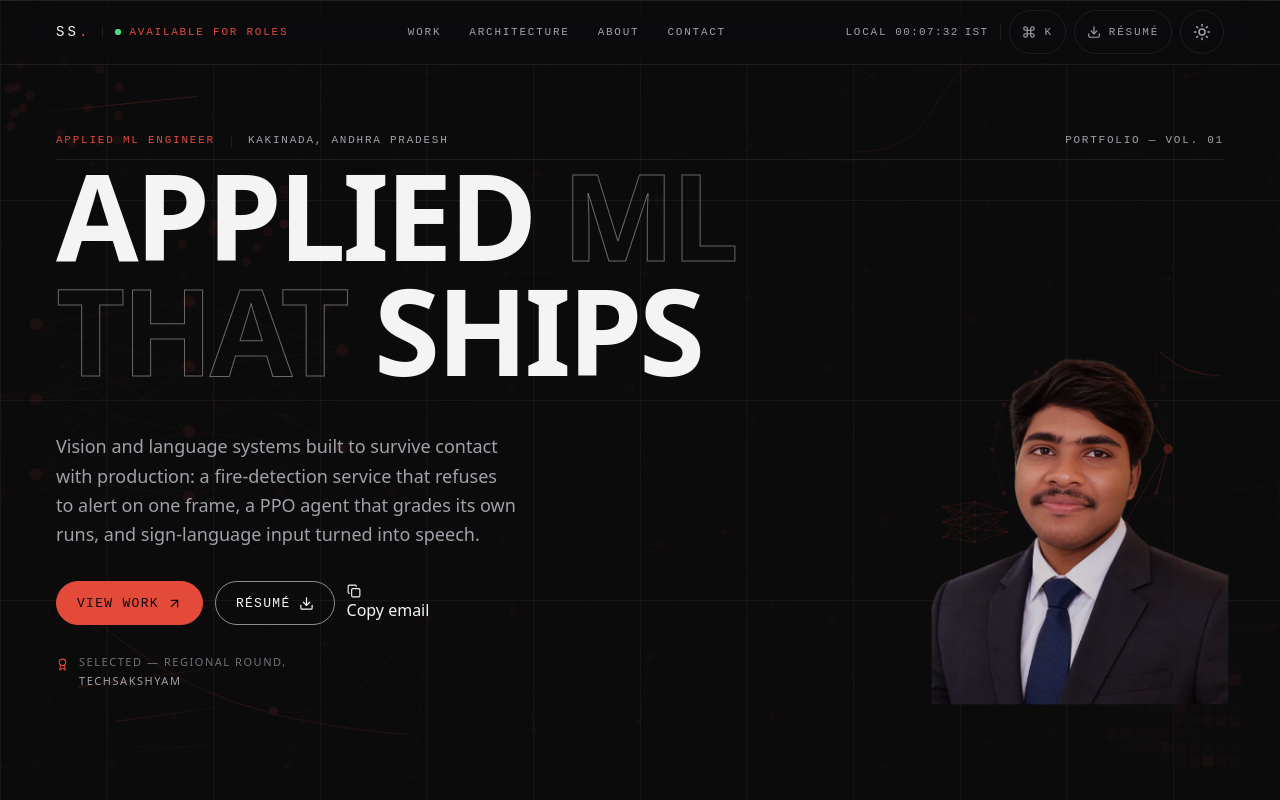
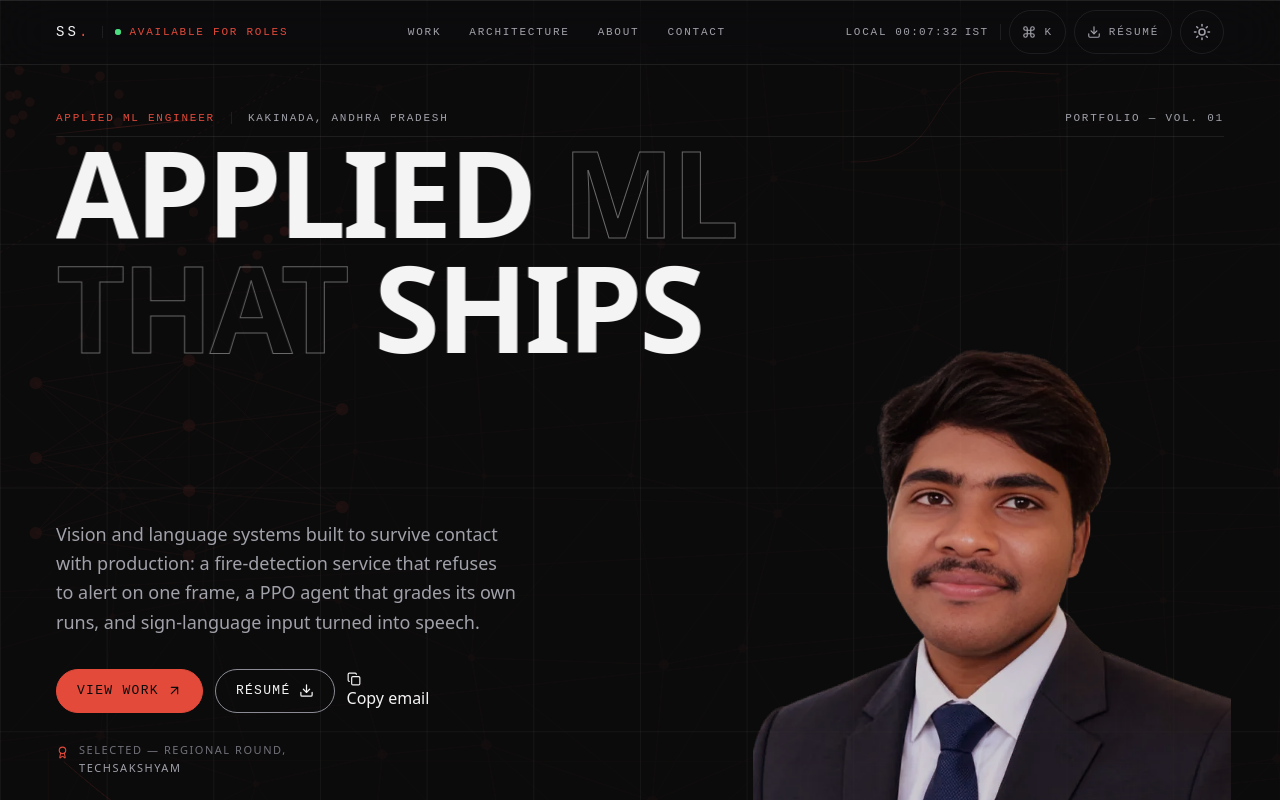
Before and after one commit to santhosh220z/Personal_Portfolio, a React (Vite) app: page / in a window 1280 px wide. Shown: the top 800 px of the page. Built offline with nearby package versions, Linux system fonts and the light colour scheme; a web font is replaced by a local one.

Commit message:
enlarge portrait sizing and remove motif overlays from subject asset

```diff
--- a/src/components/SubjectAsset.jsx
+++ b/src/components/SubjectAsset.jsx
@@ -1,23 +1,11 @@
 import React from 'react';
-import { LossCurve, NeuralNet, NodeOrbit } from './geometry/MLMotif';
 
 /**
- * The hero's subject asset: a portrait with machine-learning scaffolding as
- * decoration.
- *
- * The frame is gone. What remains is the cut-out portrait and the ML motifs — a
- * k-NN orbit around the head, a feed-forward network off the jaw, and a loss
- * curve above the shoulder — sized and placed off the silhouette's landmarks so
- * they sit in the empty regions rather than being sliced by a border.
- *
- * There is no pointer tracking. A portrait that tilts toward a cursor reads as
- * a demo, not as design, and it competes with the hero's grid backdrop for
- * attention. The decoration now is ambient: it holds its shape and lets the
- * headline and CTAs carry the interaction budget.
+ * The hero's subject asset: a portrait photograph.
  */
 const SubjectAsset = ({ image, alt }) => {
   return (
-    <div className="relative mx-auto w-full max-w-[14rem] sm:max-w-[16rem] lg:max-w-[18rem]">
+    <div className="relative mx-auto w-full max-w-[16rem] sm:max-w-[20rem] md:max-w-[22rem] lg:max-w-[27rem] xl:max-w-[29rem]">
       <div className="relative aspect-[4/5] w-full">
         <img
           src={image}
@@ -34,12 +22,6 @@ const SubjectAsset = ({ image, alt }) => {
           className="subject-mask pointer-events-none absolute inset-0 bg-accent opacity-[0.12] mix-blend-overlay"
           style={{ '--subject-mask-image': `url(${image})` }}
         />
-
-        <div aria-hidden="true" className="pointer-events-none absolute inset-0 overflow-hidden text-accent">
-          <NodeOrbit className="absolute left-1/2 top-[31%] w-[102%] -translate-x-1/2 -translate-y-1/2 opacity-[0.3]" />
-          <NeuralNet className="absolute left-[1%] top-[44%] w-[25%] opacity-[0.28]" />
-          <LossCurve className="absolute right-[1%] top-[3%] w-[23%] opacity-[0.28]" />
-        </div>
       </div>
     </div>
   );
```
